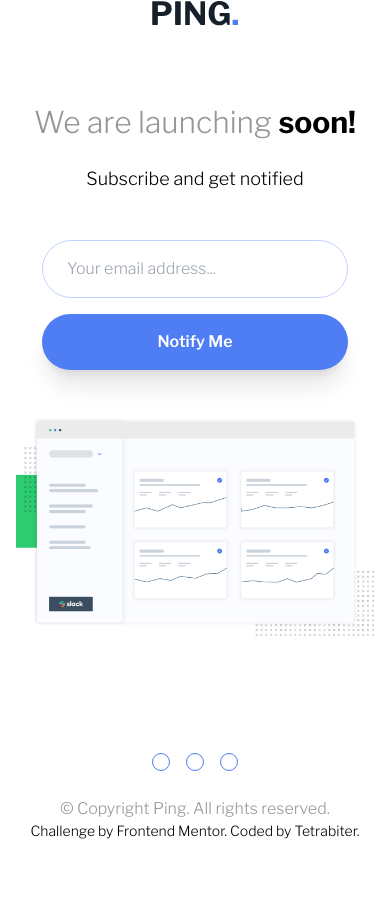
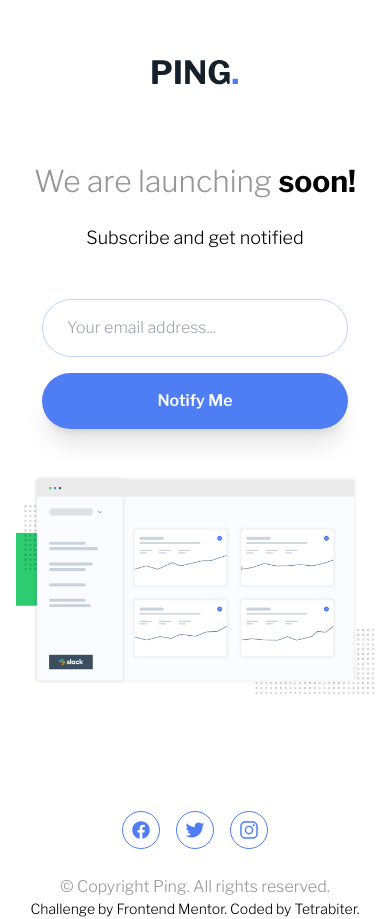
Before and after one commit to Tetrabiter/Ping, a React (Vite) app: page / in a window 390 px wide. Before the commit the page ends 844 px from the top, so only its background shows below. Built offline with nearby package versions, Linux system fonts and the light colour scheme.

Commit message:
fix mobile design

```diff
--- a/src/components/Logo.jsx
+++ b/src/components/Logo.jsx
@@ -2,7 +2,7 @@ import LogoSrc from "../assets/logo.svg"
 
 const Logo = () =>{
     return(
-        <div className="mb-[15%] sm:mb-[5%]">
+        <div className="mb-[15%] mt-[15%] sm:mt-0 sm:mb-[5%]">
             <img src={LogoSrc} alt="Ping Logo" />
         </div>
     )
```
